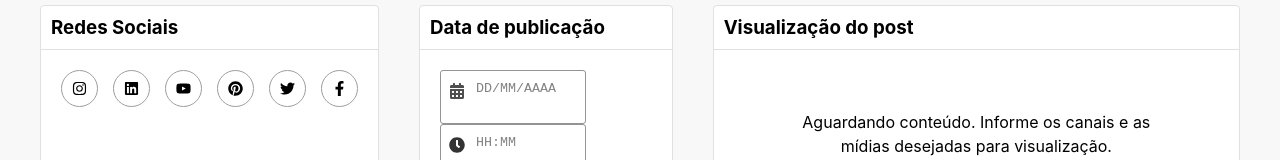
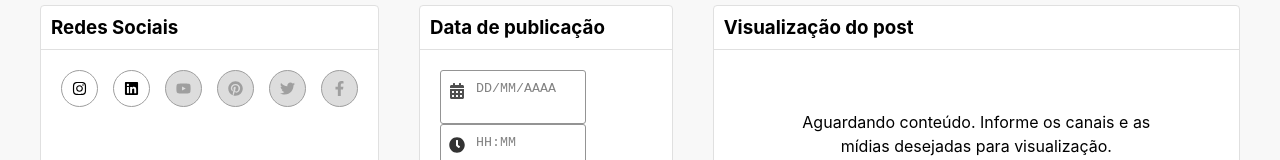
Before and after one commit to keelylima/app-agendamento, a React (Create React App) app: page / in a window 1280 px wide. Shown: the part 130-290 px from the top of the page. Built offline with nearby package versions, Linux system fonts and the light colour scheme.

Commit message:
hover button redes-sociais

```diff
--- a/src/Components/RedesSociais/RedesSociais.js
+++ b/src/Components/RedesSociais/RedesSociais.js
@@ -33,7 +33,7 @@ function RedesSociais() {
           </button>
         </li>
         <li>
-          <button className={stylesRedes.btnRedesSociais}>
+          <button className={stylesRedes.btnRedesSociais} disabled>
             <FontAwesomeIcon
               icon={faYoutube}
               className={stylesRedes.containerImg}
@@ -41,7 +41,7 @@ function RedesSociais() {
           </button>
         </li>
         <li>
-          <button className={stylesRedes.btnRedesSociais}>
+          <button className={stylesRedes.btnRedesSociais} disabled>
             <FontAwesomeIcon
               icon={faPinterest}
               className={stylesRedes.containerImg}
@@ -49,7 +49,7 @@ function RedesSociais() {
           </button>
         </li>
         <li>
-          <button className={stylesRedes.btnRedesSociais}>
+          <button className={stylesRedes.btnRedesSociais} disabled>
             <FontAwesomeIcon
               icon={faTwitter}
               className={stylesRedes.containerImg}
@@ -57,7 +57,7 @@ function RedesSociais() {
           </button>
         </li>
         <li>
-          <button className={stylesRedes.btnRedesSociais}>
+          <button className={stylesRedes.btnRedesSociais} disabled>
             <FontAwesomeIcon
               icon={faFacebookF}
               className={stylesRedes.containerImg}
--- a/src/Components/RedesSociais/RedesSociais.module.css
+++ b/src/Components/RedesSociais/RedesSociais.module.css
@@ -24,3 +24,18 @@
   background-color: transparent;
   border: none;
 }
+
+button .containerImg {
+  transition: 0.3s;
+}
+
+button:disabled .containerImg {
+  background-color: #dddddd;
+}
+
+button:hover:not([disabled]) .containerImg {
+  background-color: #fff3e0;
+  border: 1px solid #ef9f2e;
+  color: #ef9f2e;
+  opacity: 1;
+}
```
